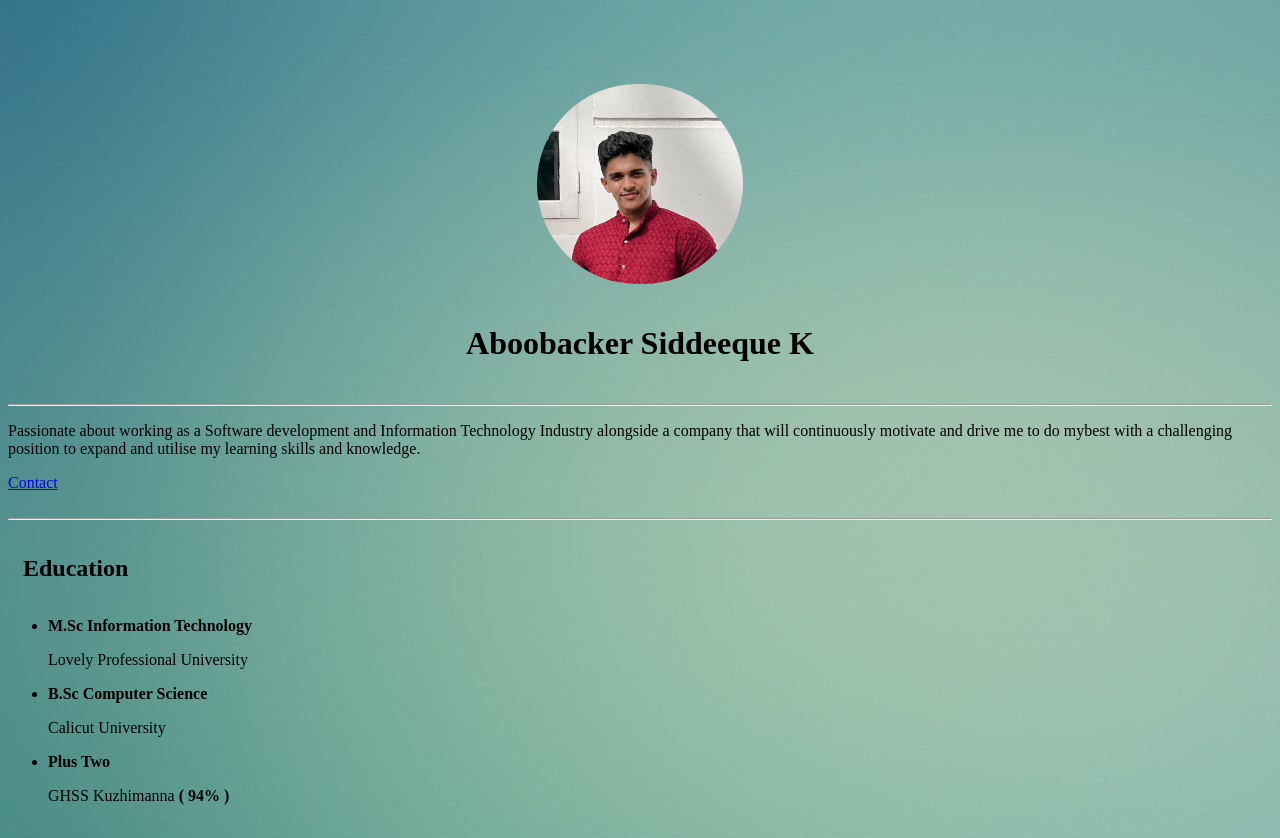
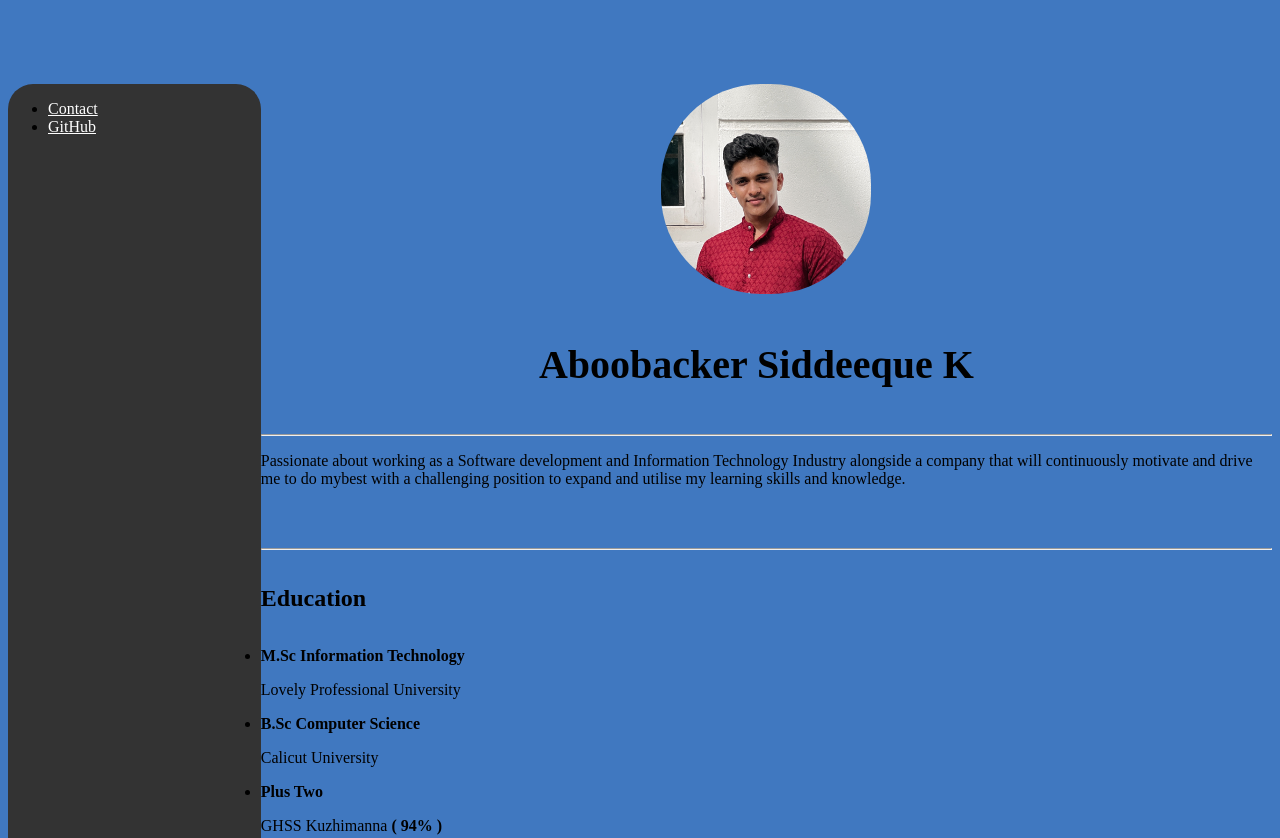
Before and after one commit to ph4antom74/portfolio, a plain HTML site: page index.html in a window 1280 px wide. Shown: the top 838 px of the page. Drawn offline with Linux system fonts and the light colour scheme.

Commit message:
New Divs

```diff
--- a/index.css
+++ b/index.css
@@ -1,13 +1,14 @@
 body {
-    background-color: #CDEBFD;
-    background-image: linear-gradient(#CDEBFD);
-    background-image: url("./images/bg.jpg");
+    background-color: #4078c0;
 }
 img {
     border-radius: 100px;
     margin-left: auto;
     margin-right: auto;
     display: block;
+}
+a{
+    color: white;
 }
 footer {
     text-align: center;
@@ -33,6 +34,20 @@ p {
 li {
     color: black;
 }
+div.mainleft{
+    left: 10%;
+    float: left;
+    width: 20%;
+    height:2000px;
+    background-color: #333;
+    border-radius: 25px;
+
+}
+div.mainright{
+    justify-content: flex-end;
+    right: 10%;
+
+}
 div.left {
     width: auto;
     height: auto;
@@ -41,10 +56,37 @@ div.left {
     float: left;
 
 }
+
 div.right{
     width: auto;
     height: auto;
     padding: 1px;
     margin-left: 50%;
-
 }
+@media (max-width : 500px ){
+    h1{
+        font-size: 25px;
+    }
+    img{
+        width : 160px;
+        height : 160px;
+    }
+}
+@media (min-width : 501px) and (max-width : 999px){
+    h1{
+        font-size: 30px;
+    }
+    img{
+        width: 200px;
+        height: 200px;
+    }
+}
+@media (min-width : 1000px ){
+    h1{
+        font-size: 40px;
+    }
+    img{
+        width: 210px;
+        height: 210px;
+    }
+}
--- a/index.html
+++ b/index.html
@@ -8,14 +8,25 @@
 </head>
 <body>
     <div style="padding: 3%;"></div>
+    <div class="mainleft">
+        <ul>
+            <li><a href="contact.html">Contact</a></li>
+            <li><a href = "https://github.com/ph4antom74">GitHub</a></li>
+        </ul>
+    </div>
+    <div class="mainright">
+    <div>
     <img src="./images/asi1.png" height="200" alt="Aboobacker Siddeeque">
     <h1 draggable="true">Aboobacker Siddeeque K</h1><hr/>
+    </div>
+    <div>
     <p > Passionate about working as a Software development and Information Technology
         Industry alongside a company that will continuously motivate and drive me to do
         mybest with a challenging position to expand and utilise my learning skills and knowledge.
     </p>
-    <a href="contact.html">Contact</a>
     <br><br><hr/>
+    </div>
+    <div>
     <h2>Education</h2>
     <ul>
         <li><b>M.Sc Information Technology</b></li>
@@ -25,6 +36,8 @@
         <li><b>Plus Two</b></li>
         <p>GHSS Kuzhimanna <b>( 94% )</b></p>
     </ul>
+    </div>
+    <div>
     <h2>Technical Expertise</h2>
     <ul>
         <li> ExpertiseintheConcepts andworking of CloudComputingsuchasAmazonWebServices(AWS)
@@ -44,6 +57,8 @@
             using Automation.</li>
         <li>Knowledge in automating configuration of infrastructure using tools such as Annsible, Chef.</li>
     </ul>
+    </div>
+    <div>
     <h2>Projects</h2>
     <ol>
         <li><h3>Kaarunya : Palliative Care Management Application</h3></li>
@@ -55,6 +70,8 @@
             <li>BackEnd  : Firebase </li>
         </ul>
     </ol>
+    </div>
+    <div>
     <h2>Certifications</h2>
     <ul>
         <li>AZ-900 : Microsoft Certified: Azure Fundamentals ( 2024-27 )</li>
@@ -65,6 +82,8 @@
         <p>Issued by Amazon Web Services Training and Certification</p>
         <a href="https://www.credly.com/badges/f634c8d5-4c4a-4b2a-bb98-0aec95143d55">Credentials</a>
     </ul>
+    </div>
+    <div>
     <h2>Skills</h2>
     <ul>
         <li>Python</li>
@@ -78,6 +97,7 @@
         <li>Docker</li>
         <li>Kubernetes</li>
     </ul>
+    </div>
     <div>
          <div class="left">
          <h2>Languages</h2>
@@ -95,6 +115,9 @@
             </ul>
         </div>
     </div>
+
+    </div>
+
     <footer>
         <small>
           Copyright © Aboobacker Siddeeque K. All Rights Reserved.
```
